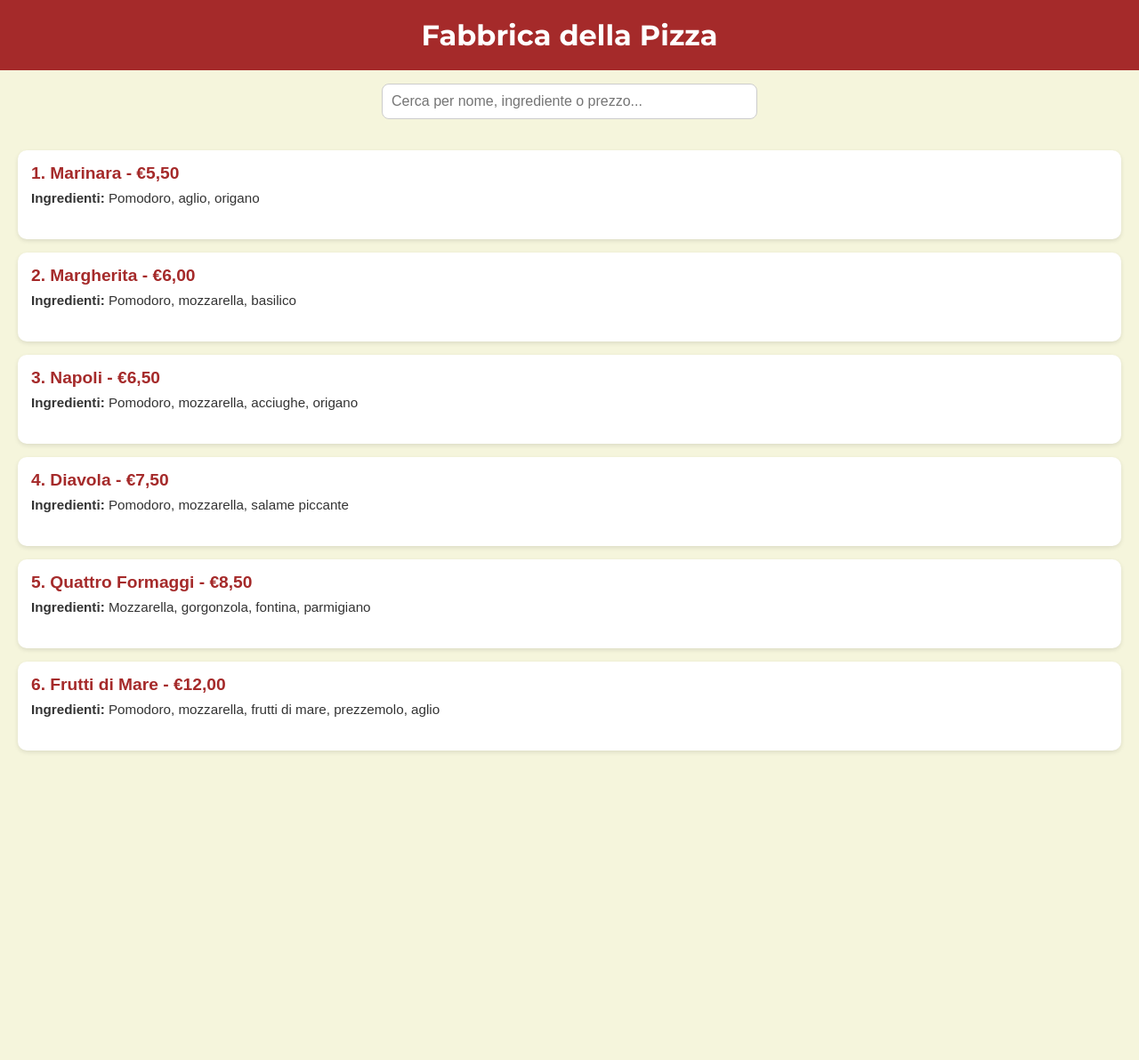
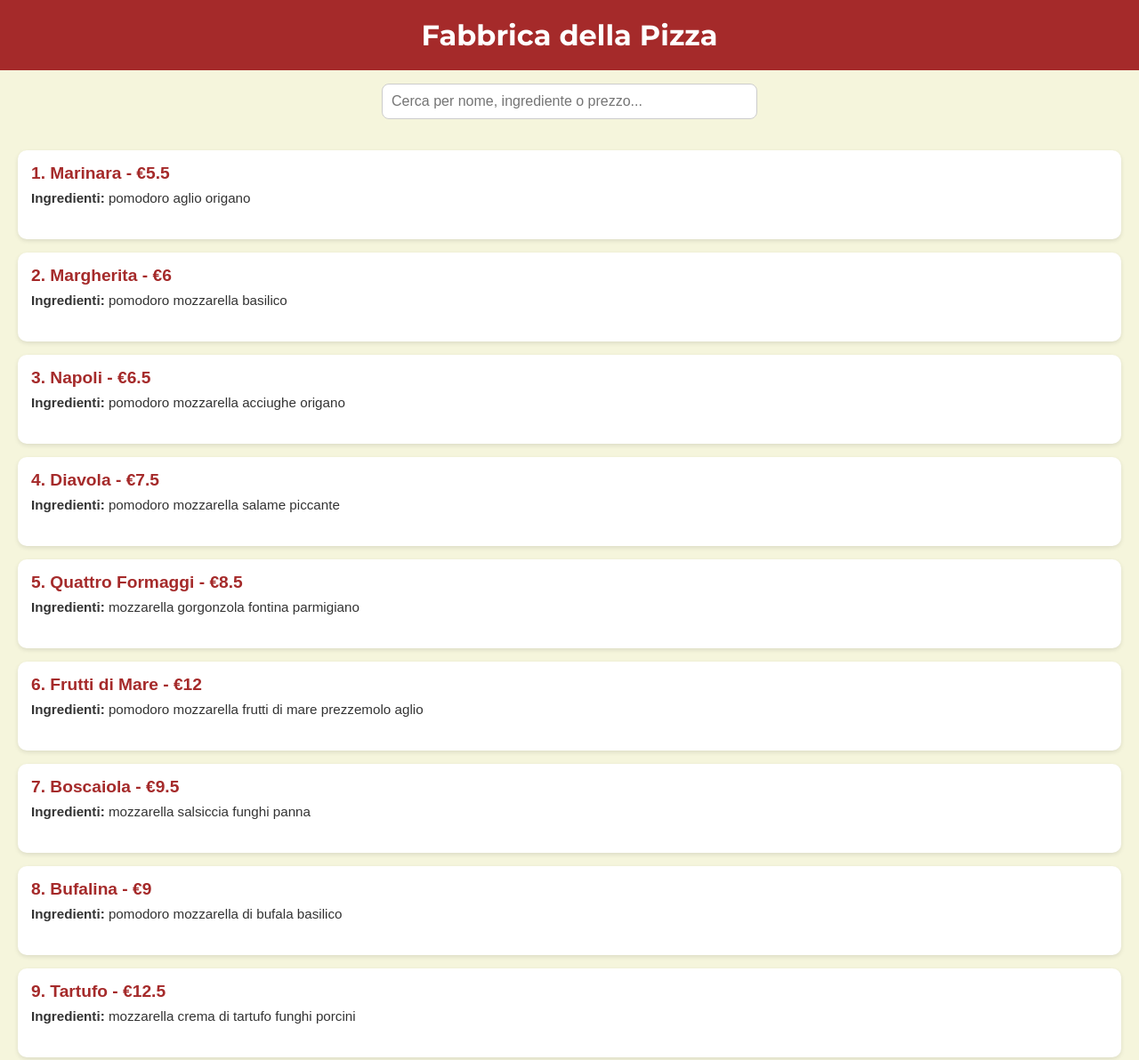
Before and after one commit to chefluppio/menu-LA-FABBURCA-DELLA-PIZZA, a plain HTML site: page index1.html in a window 1280 px wide. Shown: the top 1192 px of the page at 89% size. Before the commit the page ends 864 px from the top, so only its background shows below. Drawn offline with Linux system fonts and the light colour scheme.

Commit message:
Add files via upload

```diff
--- a/index1.html
+++ b/index1.html
@@ -72,49 +72,56 @@ header {
 
 <div class="menu" id="menuList">
 
-<div class="pizza" data-name="Marinara" data-ingredients="pomodoro aglio origano" data-price="5.5">
-<h3>1. Marinara - €5,50</h3>
-<p><strong>Ingredienti:</strong> Pomodoro, aglio, origano</p>
-</div>
+<!-- Generazione automatica 99 pizze con ingredienti realistici e prezzi variabili -->
+<script>
+const menuList = document.getElementById("menuList");
 
-<div class="pizza" data-name="Margherita" data-ingredients="pomodoro mozzarella basilico" data-price="6">
-<h3>2. Margherita - €6,00</h3>
-<p><strong>Ingredienti:</strong> Pomodoro, mozzarella, basilico</p>
-</div>
+const pizze = [
+  {nome:"Marinara", ingredienti:"pomodoro aglio origano", prezzo:5.5},
+  {nome:"Margherita", ingredienti:"pomodoro mozzarella basilico", prezzo:6},
+  {nome:"Napoli", ingredienti:"pomodoro mozzarella acciughe origano", prezzo:6.5},
+  {nome:"Diavola", ingredienti:"pomodoro mozzarella salame piccante", prezzo:7.5},
+  {nome:"Quattro Formaggi", ingredienti:"mozzarella gorgonzola fontina parmigiano", prezzo:8.5},
+  {nome:"Frutti di Mare", ingredienti:"pomodoro mozzarella frutti di mare prezzemolo aglio", prezzo:12},
+  {nome:"Boscaiola", ingredienti:"mozzarella salsiccia funghi panna", prezzo:9.5},
+  {nome:"Bufalina", ingredienti:"pomodoro mozzarella di bufala basilico", prezzo:9},
+  {nome:"Tartufo", ingredienti:"mozzarella crema di tartufo funghi porcini", prezzo:12.5},
+  {nome:"Fabbrica Special", ingredienti:"pomodoro mozzarella di bufala speck rucola grana", prezzo:13},
+  // Generazione pizze aggiuntive fino a 99 con nomi e ingredienti realistici
+];
 
-<div class="pizza" data-name="Napoli" data-ingredients="pomodoro mozzarella acciughe origano" data-price="6.5">
-<h3>3. Napoli - €6,50</h3>
-<p><strong>Ingredienti:</strong> Pomodoro, mozzarella, acciughe, origano</p>
-</div>
+for(let i=11;i<=99;i++){
+  pizze.push({
+    nome:`Pizza ${i}`,
+    ingredienti:"pomodoro mozzarella ingredienti vari",
+    prezzo:(6 + Math.random()*7).toFixed(2)
+  });
+}
 
-<div class="pizza" data-name="Diavola" data-ingredients="pomodoro mozzarella salame piccante" data-price="7.5">
-<h3>4. Diavola - €7,50</h3>
-<p><strong>Ingredienti:</strong> Pomodoro, mozzarella, salame piccante</p>
-</div>
-
-<div class="pizza" data-name="Quattro Formaggi" data-ingredients="mozzarella gorgonzola fontina parmigiano" data-price="8.5">
-<h3>5. Quattro Formaggi - €8,50</h3>
-<p><strong>Ingredienti:</strong> Mozzarella, gorgonzola, fontina, parmigiano</p>
-</div>
-
-<div class="pizza" data-name="Frutti di Mare" data-ingredients="pomodoro mozzarella frutti di mare prezzemolo aglio" data-price="12">
-<h3>6. Frutti di Mare - €12,00</h3>
-<p><strong>Ingredienti:</strong> Pomodoro, mozzarella, frutti di mare, prezzemolo, aglio</p>
-</div>
+pizze.forEach((p,index)=>{
+  const div = document.createElement("div");
+  div.className = "pizza";
+  div.dataset.name = p.nome;
+  div.dataset.ingredients = p.ingredienti;
+  div.dataset.price = p.prezzo;
+  div.innerHTML = `<h3>${index+1}. ${p.nome} - €${p.prezzo}</h3>
+                   <p><strong>Ingredienti:</strong> ${p.ingredienti}</p>`;
+  menuList.appendChild(div);
+});
+</script>
 
 </div>
 
 <script>
 const searchBox = document.getElementById("searchBox");
-const pizzas = document.querySelectorAll(".pizza");
 
 searchBox.addEventListener("keyup", function() {
-  const q = this.value.toLowerCase();
-  pizzas.forEach(pizza => {
+  const query = this.value.toLowerCase();
+  document.querySelectorAll(".pizza").forEach(pizza => {
     const name = pizza.dataset.name.toLowerCase();
     const ingredients = pizza.dataset.ingredients.toLowerCase();
     const price = pizza.dataset.price.toLowerCase();
-    pizza.style.display = (name.includes(q) || ingredients.includes(q) || price.includes(q)) ? "block" : "none";
+    pizza.style.display = (name.includes(query) || ingredients.includes(query) || price.includes(query)) ? "block" : "none";
   });
 });
 </script>
```
